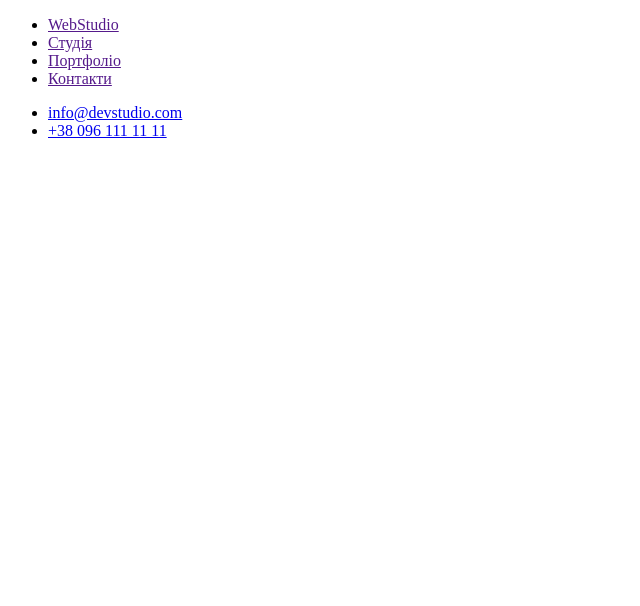
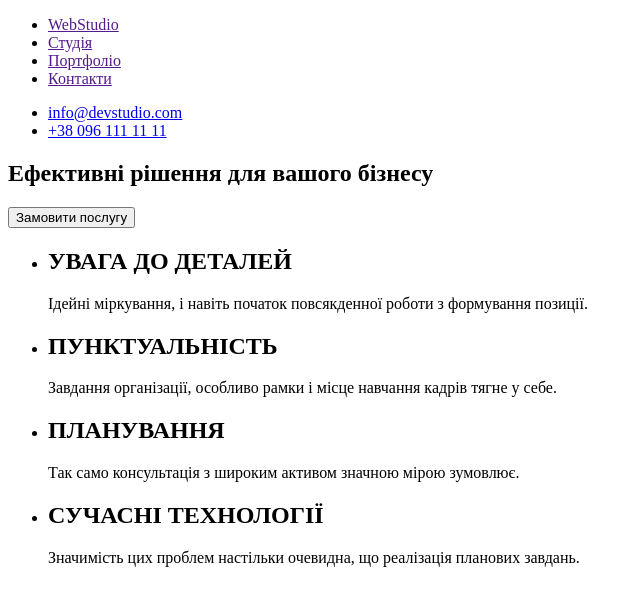
Before and after one commit to Vofkeen/goit-01, a plain HTML site: page index.html in a window 1280 px wide. Shown: the whole page, without its empty margins (0-640 px from the left). Drawn offline with Linux system fonts and the light colour scheme.

Commit message:
Додано 2 секції

```diff
--- a/index.html
+++ b/index.html
@@ -1,4 +1,4 @@
-<!DOCTYPE html>
+<!doctype html>
 <html lang="en">
 <head>
     <meta charset="UTF-8">
@@ -7,7 +7,6 @@
     <title>Document</title>
 </head>
 <body>
-    <!-- Шапка -->
     <header>
         <nav>
     <ul>
@@ -22,6 +21,31 @@
         <li><a href="tel:+380961111111">+38 096 111 11 11</a> </li>
     </ul>
     </header>
-<!-- Головна -->
+    <main>
+        <section>
+            <h1>Ефективні рішення для вашого бізнесу</h1>
+            <button type="button">Замовити послугу</button>
+        </section>
+        <section>
+            <ul>
+                <li>
+                    <h2>УВАГА ДО ДЕТАЛЕЙ</h2>
+                    <p>Ідейні міркування, і навіть початок повсякденної роботи з формування позиції.</p>
+                </li>
+                <li>
+                    <h2>ПУНКТУАЛЬНІСТЬ</h2>
+                    <p>Завдання організації, особливо рамки і місце навчання кадрів тягне у себе.</p>
+                </li>
+                <li>
+                    <h2>ПЛАНУВАННЯ</h2>
+                    <p>Так само консультація з широким активом значною мірою зумовлює.</p>
+                </li>
+                <li>
+                    <h2>СУЧАСНІ ТЕХНОЛОГІЇ</h2>
+                    <p>Значимість цих проблем настільки очевидна, що реалізація планових завдань.</p>
+                </li>
+            </ul>
+        </section>
+    </main>
 </body>
 </html>
```
